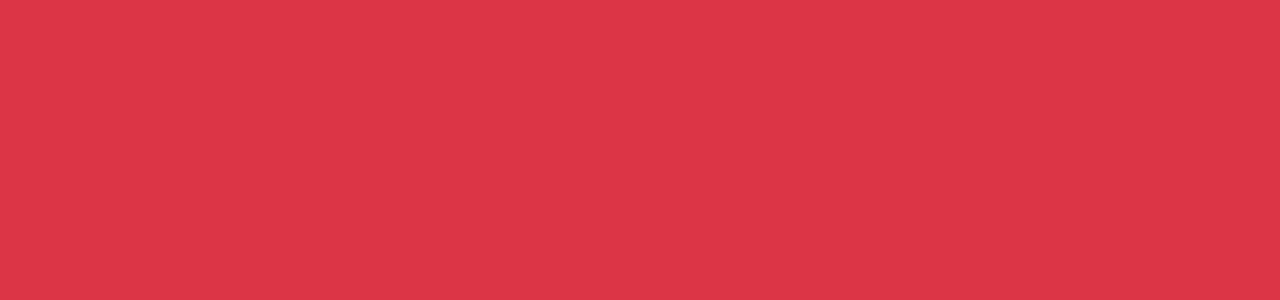
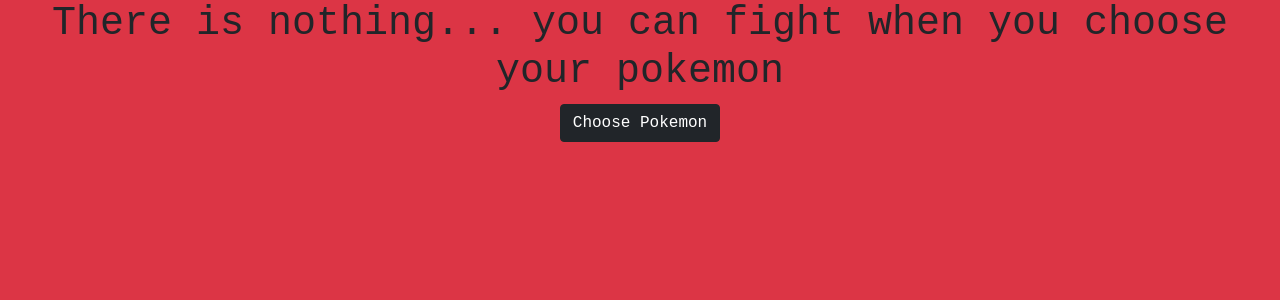
Before and after one commit to lazaronazareno/Pokedex, a React (Create React App) app: page /fight in a window 1280 px wide. Shown: the top 300 px of the page. Built offline with nearby package versions, Linux system fonts and the light colour scheme.

Commit message:
battle working properly

```diff
--- a/src/Components/Battle/index.js
+++ b/src/Components/Battle/index.js
@@ -97,7 +97,7 @@
   }
 
   useEffect(() => {
-    if(enemyPokemon.name){
+    if(enemyPokemon.name && myPokemon.name){
       setIsStrong(false)
       setIsWeak(false)
       dispatch(sumMyStats(myPokemon))
@@ -110,7 +110,7 @@
 
   return (
     <div>
-    { (myPokemon.name) && (
+    { (myPokemon.name) && (!error) && (
       <div className="battle-container">
         <div className="battle-pokemons d-flex justify-content-evenly">
           <div className="battle-mypokemon d-flex flex-column">
@@ -147,7 +147,7 @@
                       {showHow && (
                         <span>Total Power of Pokemons is calculated based in three main Attributes and the Bonus.
                           The first and second attributes are Hp and Speed but the third one is random among the remaining four.
-                          The bonus depends on the effectiveness of the type and if you are lucky. Effectivenes Type gives you +20 and luck +50.
+                          The bonus depends on the effectiveness of the type and if you are lucky. Effectivenes Type adds/removes you 40 points and luck +100.
                           Lucky has a 3% chance of appearing.
                         </span>
                       )}
@@ -158,6 +158,12 @@
           </div>
         </div>
       </div>
+      )}
+      { (!myPokemon.name) && (
+        <>
+          <h1>There is nothing... you can fight when you choose your pokemon</h1>
+          <Link to="/pokedex" onClick={() => dispatch(eraseState())} className="btn btn-dark">Choose Pokemon</Link>
+        </>
       )}
       {(error) && (
         <>
--- a/src/Components/EnemyPokemon/index.js
+++ b/src/Components/EnemyPokemon/index.js
@@ -1,18 +1,26 @@
 import React from 'react'
 import { useSelector } from 'react-redux'
+import { Link } from 'react-router-dom';
 import pokemonType from '../../Assets/pokemontypes'
 import Spinner from '../Spinner';
 
 function EnemyPokemon() {
   const enemyPokemon = useSelector(store => store.pokedex.enemyPokemon)
   const loading = useSelector(store => store.pokedex.loading)
+  const error = useSelector(store => store.pokedex.error)
 
   return (
     <div>
       {loading === true && (
         <Spinner />
       )}
-      {enemyPokemon.name && !loading && (
+      {error && (
+        <>
+          <h1>{error}</h1>
+          <Link to="/" className="btn btn-dark">Back</Link>
+        </>
+      )}
+      {(!loading) && (!error) && (enemyPokemon.name) && (
         <div>
           <img className="my-pokemon-img" src={`https://raw.githubusercontent.com/PokeAPI/sprites/master/sprites/pokemon/other/official-artwork/${enemyPokemon.id}.png`} alt={enemyPokemon.name}/>
           <h1 className="pokemon-name">{enemyPokemon.name}</h1>
--- a/src/Redux/reducers.js
+++ b/src/Redux/reducers.js
@@ -94,8 +94,8 @@
             if(action.payload.message) {
                 return {
                     ...state,
+                    searchPokemonList : [],
                     error: 'Error : Pokemon Not Found',
-                    searchPokemonList : [],
                     loading: false
                 }
             }else {
@@ -122,8 +122,8 @@
             if(action.payload.message) {
                 return {
                     ...state,
+                    enemyPokemon : null,
                     error: 'Error : Something went wrong',
-                    searchPokemonList : [],
                     loading: false
                 }
             } else {
```
